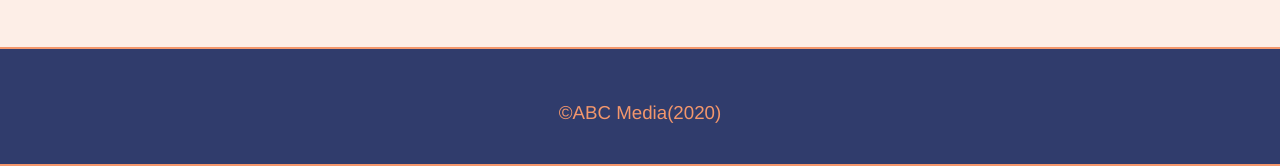
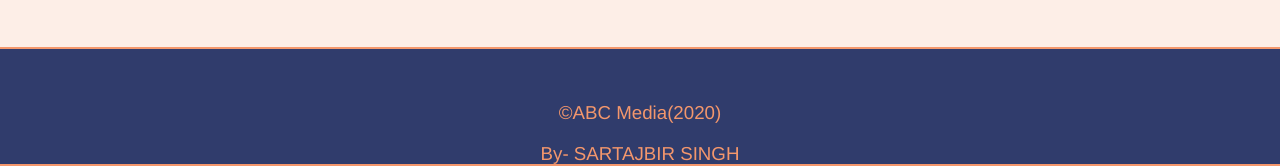
Before and after one commit to sartajsehgal/abc-media, a plain HTML site: page index.html in a window 1280 px wide. Shown: the part 3029-3195 px from the top of the page. Drawn offline with Linux system fonts and the light colour scheme.

Commit message:
Update index.html

```diff
--- a/index.html
+++ b/index.html
@@ -119,6 +119,7 @@
     </div>
     <footer>
     	<h3>&#169;ABC Media(2020)</h3>
+	    <h3>By- SARTAJBIR SINGH</h3>
     </footer>
 </body>
 </html>
```
